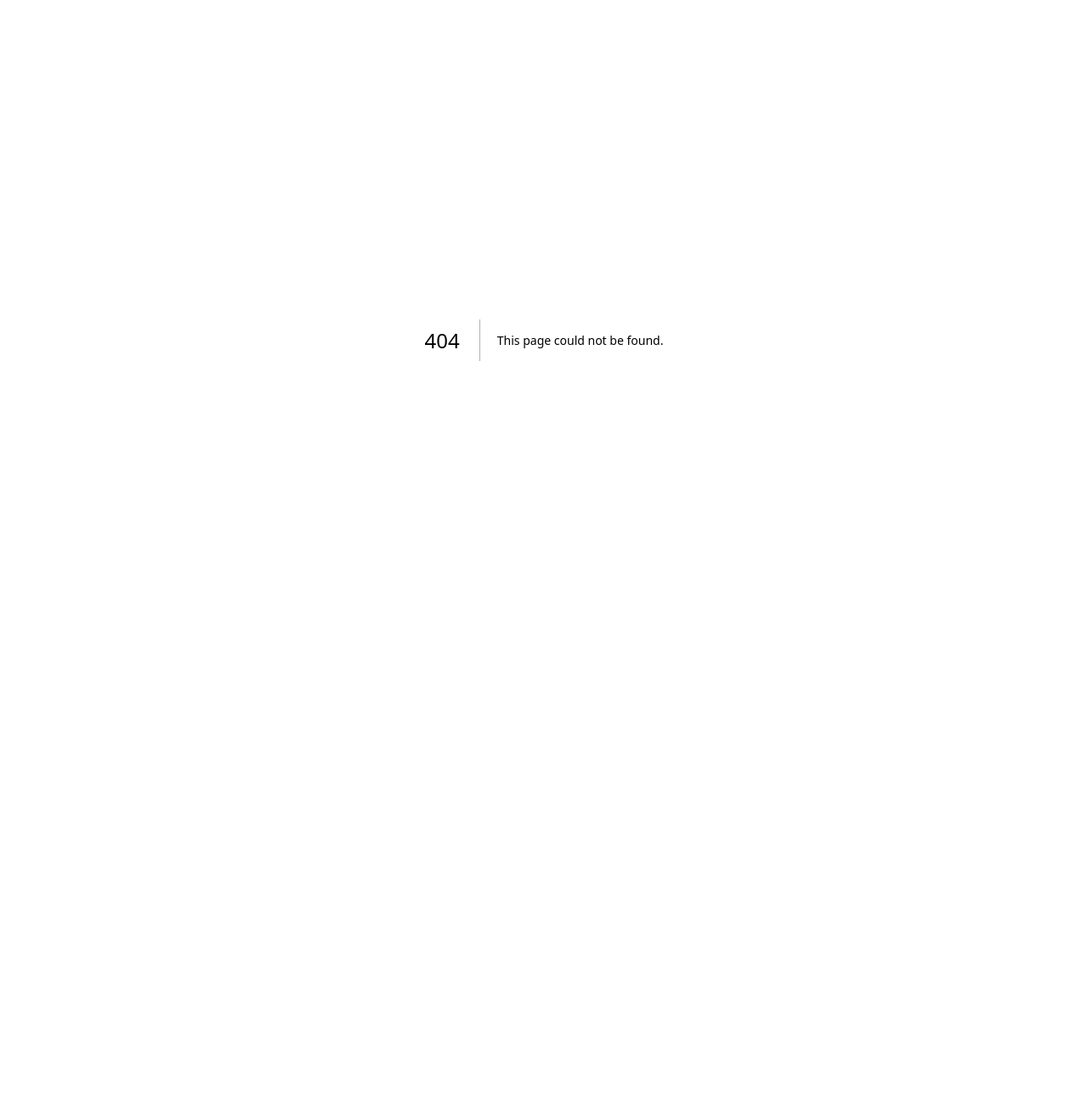
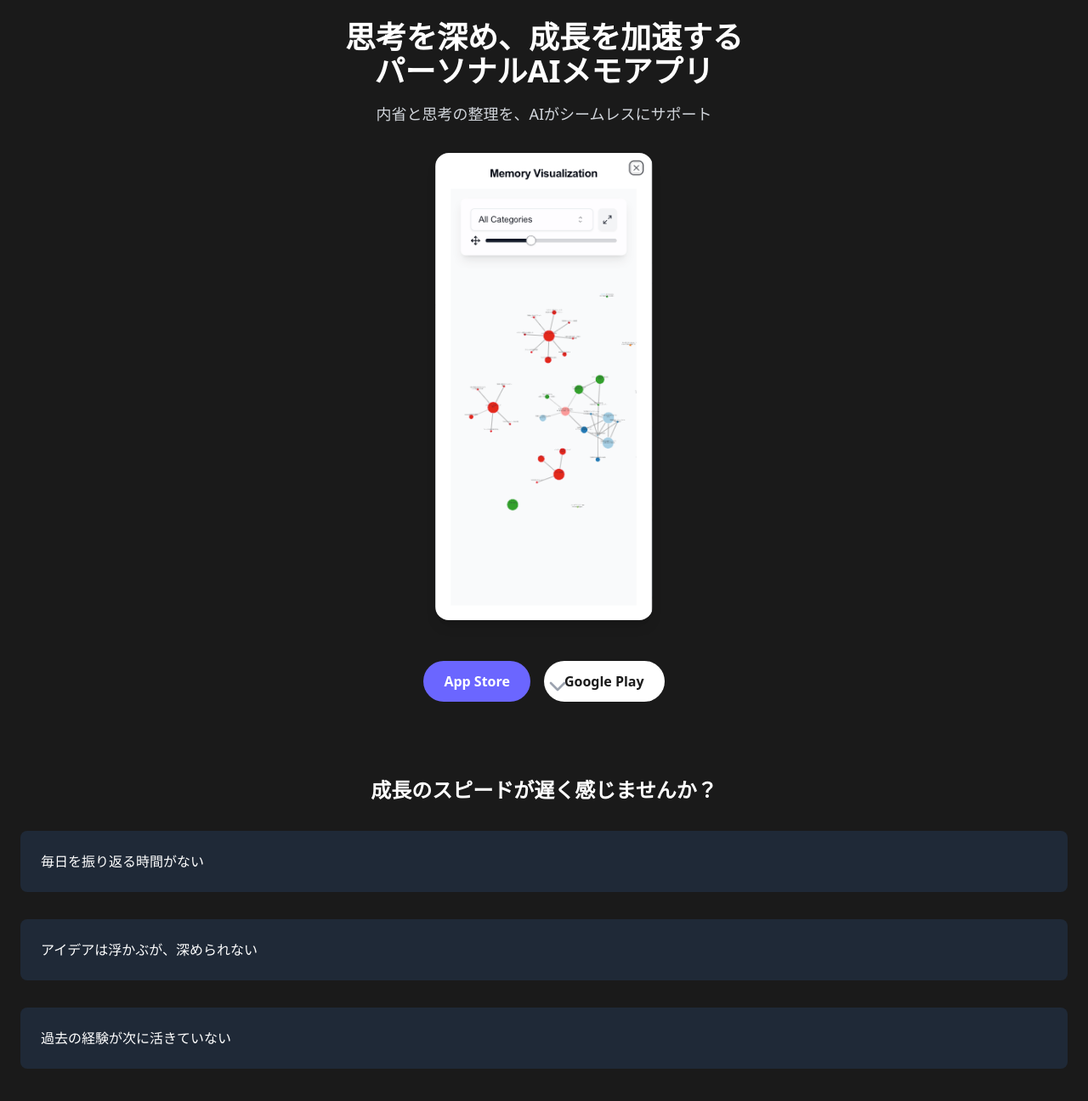
Before and after one commit to hmck8625/BArchive, a Next.js app: page /lp in a window 1280 px wide. Before the commit this address had no page. Shown: the top 1296 px of the page at 85% size. Before the commit the page ends 800 px from the top, so only its background shows below. Built offline with nearby package versions, Linux system fonts and the light colour scheme.

Commit message:
iroirohenkou

```diff
--- /dev/null
+++ b/src/app/lp/page.tsx
@@ -0,0 +1,188 @@
+
+'use client'
+
+import React from 'react'
+import { motion } from 'framer-motion'
+import { ChevronDown, Star } from 'lucide-react'
+
+export default function Component() {
+  return (
+    <div className="bg-[#1A1A1A] text-white font-sans">
+      {/* Hero Section */}
+      <section className="min-h-screen flex flex-col justify-center items-center p-6 relative overflow-hidden">
+        <motion.h1
+          className="text-4xl font-bold mb-4 text-center"
+          initial={{ opacity: 0, y: 20 }}
+          animate={{ opacity: 1, y: 0 }}
+          transition={{ duration: 0.8 }}
+        >
+          思考を深め、成長を加速する<br />パーソナルAIメモアプリ
+        </motion.h1>
+        <motion.p
+          className="text-lg mb-8 text-center text-gray-300"
+          initial={{ opacity: 0, y: 20 }}
+          animate={{ opacity: 1, y: 0 }}
+          transition={{ duration: 0.8, delay: 0.2 }}
+        >
+          内省と思考の整理を、AIがシームレスにサポート
+        </motion.p>
+        <motion.div
+          className="mb-12"
+          initial={{ opacity: 0, scale: 0.8 }}
+          animate={{ opacity: 1, scale: 1 }}
+          transition={{ duration: 0.8, delay: 0.4 }}
+        >
+          <img src="/images/placeholder.png" alt="App Mockup" className="w-64 h-auto rounded-2xl shadow-lg" />
+        </motion.div>
+        <div className="flex gap-4">
+          <motion.button
+            className="bg-[#6B66FF] text-white px-6 py-3 rounded-full font-semibold"
+            whileHover={{ scale: 1.05 }}
+            whileTap={{ scale: 0.95 }}
+          >
+            App Store
+          </motion.button>
+          <motion.button
+            className="bg-white text-[#1A1A1A] px-6 py-3 rounded-full font-semibold"
+            whileHover={{ scale: 1.05 }}
+            whileTap={{ scale: 0.95 }}
+          >
+            Google Play
+          </motion.button>
+        </div>
+        <motion.div
+          className="absolute bottom-8 left-1/2 transform -translate-x-1/2"
+          animate={{ y: [0, 10, 0] }}
+          transition={{ repeat: Infinity, duration: 1.5 }}
+        >
+          <ChevronDown className="w-8 h-8 text-gray-400" />
+        </motion.div>
+      </section>
+
+      {/* Challenge Section */}
+      <section className="py-16 px-6">
+        <h2 className="text-2xl font-bold mb-8 text-center">成長のスピードが遅く感じませんか？</h2>
+        <div className="space-y-8">
+          {['毎日を振り返る時間がない', 'アイデアは浮かぶが、深められない', '過去の経験が次に活きていない'].map((challenge, index) => (
+            <motion.div
+              key={index}
+              className="bg-gray-800 p-6 rounded-lg"
+              initial={{ opacity: 0, x: -50 }}
+              whileInView={{ opacity: 1, x: 0 }}
+              transition={{ duration: 0.5, delay: index * 0.2 }}
+            >
+              {challenge}
+            </motion.div>
+          ))}
+        </div>
+      </section>
+
+      {/* Features Section */}
+      <section className="py-16 px-6">
+        <h2 className="text-2xl font-bold mb-8 text-center">主要機能</h2>
+        {[
+          { title: 'シンプルなメモ機能', description: '思考をすばやくキャプチャ' },
+          { title: 'AIとの対話機能', description: '内省を深め、新たな気づきを促進' },
+          { title: '思考の視覚化', description: 'アイデアをリンクし、新たな発見を' }
+        ].map((feature, index) => (
+          <motion.div
+            key={index}
+            className="mb-12"
+            initial={{ opacity: 0, y: 50 }}
+            whileInView={{ opacity: 1, y: 0 }}
+            transition={{ duration: 0.5, delay: index * 0.2 }}
+          >
+            <img src="/images/placeholder.png" alt={feature.title} className="w-full h-48 object-cover rounded-lg mb-4" />
+            <h3 className="text-xl font-semibold mb-2">{feature.title}</h3>
+            <p className="text-gray-300">{feature.description}</p>
+          </motion.div>
+        ))}
+      </section>
+
+      {/* Use Cases Section */}
+      <section className="py-16 px-6 bg-gray-900">
+        <h2 className="text-2xl font-bold mb-8 text-center">使用シーン</h2>
+        <div className="space-y-8">
+          {['通勤中の気づきメモ', '仕事後の振り返り', '週末のアイデア整理'].map((useCase, index) => (
+            <motion.div
+              key={index}
+              className="flex items-center space-x-4"
+              initial={{ opacity: 0, x: 50 }}
+              whileInView={{ opacity: 1, x: 0 }}
+              transition={{ duration: 0.5, delay: index * 0.2 }}
+            >
+              <div className="w-16 h-16 bg-[#6B66FF] rounded-full flex items-center justify-center">
+                <span className="text-2xl">{index + 1}</span>
+              </div>
+              <p className="flex-1">{useCase}</p>
+            </motion.div>
+          ))}
+        </div>
+      </section>
+
+      {/* Testimonials Section */}
+      <section className="py-16 px-6">
+        <h2 className="text-2xl font-bold mb-8 text-center">ユーザーの声</h2>
+        <div className="space-y-8">
+          {[
+            { name: '田中さん', comment: '毎日の振り返りが習慣化し、自己成長を実感できるようになりました。' },
+            { name: '佐藤さん', comment: 'アイデアの繋がりが可視化され、新しいビジネスチャンスを発見できました。' },
+            { name: '鈴木さん', comment: 'AIとの対話で、自分では気づかなかった視点を得られ、思考が深まりました。' }
+          ].map((testimonial, index) => (
+            <motion.div
+              key={index}
+              className="bg-gray-800 p-6 rounded-lg"
+              initial={{ opacity: 0, scale: 0.8 }}
+              whileInView={{ opacity: 1, scale: 1 }}
+              transition={{ duration: 0.5 }}
+            >
+              <p className="mb-4">"{testimonial.comment}"</p>
+              <p className="text-right text-gray-400">- {testimonial.name}</p>
+            </motion.div>
+          ))}
+        </div>
+      </section>
+
+      {/* Stats Section */}
+      <section className="py-16 px-6 bg-[#6B66FF] text-[#1A1A1A]">
+        <h2 className="text-2xl font-bold mb-8 text-center">数値で見る効果</h2>
+        <div className="grid grid-cols-2 gap-8">
+          {[
+            { label: '週間振り返り実施率', value: '85%' },
+            { label: '新しい気づきの発見数', value: '週平均7個' },
+            { label: 'ユーザー満足度', value: '4.8/5.0' }
+          ].map((stat, index) => (
+            <motion.div
+              key={index}
+              className="text-center"
+              initial={{ opacity: 0, y: 20 }}
+              whileInView={{ opacity: 1, y: 0 }}
+              transition={{ duration: 0.5, delay: index * 0.2 }}
+            >
+              <div className="text-4xl font-bold mb-2">{stat.value}</div>
+              <div className="text-sm">{stat.label}</div>
+            </motion.div>
+          ))}
+        </div>
+      </section>
+
+      {/* CTA Section */}
+      <section className="py-16 px-6 text-center">
+        <h2 className="text-2xl font-bold mb-8">あなたの成長を加速させましょう</h2>
+        <p className="mb-8">14日間の無料トライアルで、AIメモの力を体験してください。</p>
+        <motion.button
+          className="bg-[#6B66FF] text-white px-8 py-4 rounded-full font-semibold text-lg"
+          whileHover={{ scale: 1.05 }}
+          whileTap={{ scale: 0.95 }}
+        >
+          無料で始める
+        </motion.button>
+      </section>
+
+      {/* Footer */}
+      <footer className="py-8 px-6 text-center text-gray-400 text-sm">
+        <p>&copy; 2024 AI Memo App. All rights reserved.</p>
+      </footer>
+    </div>
+  )
+}
```
Also changed, not shown: public/images/placeholder.png (added).
